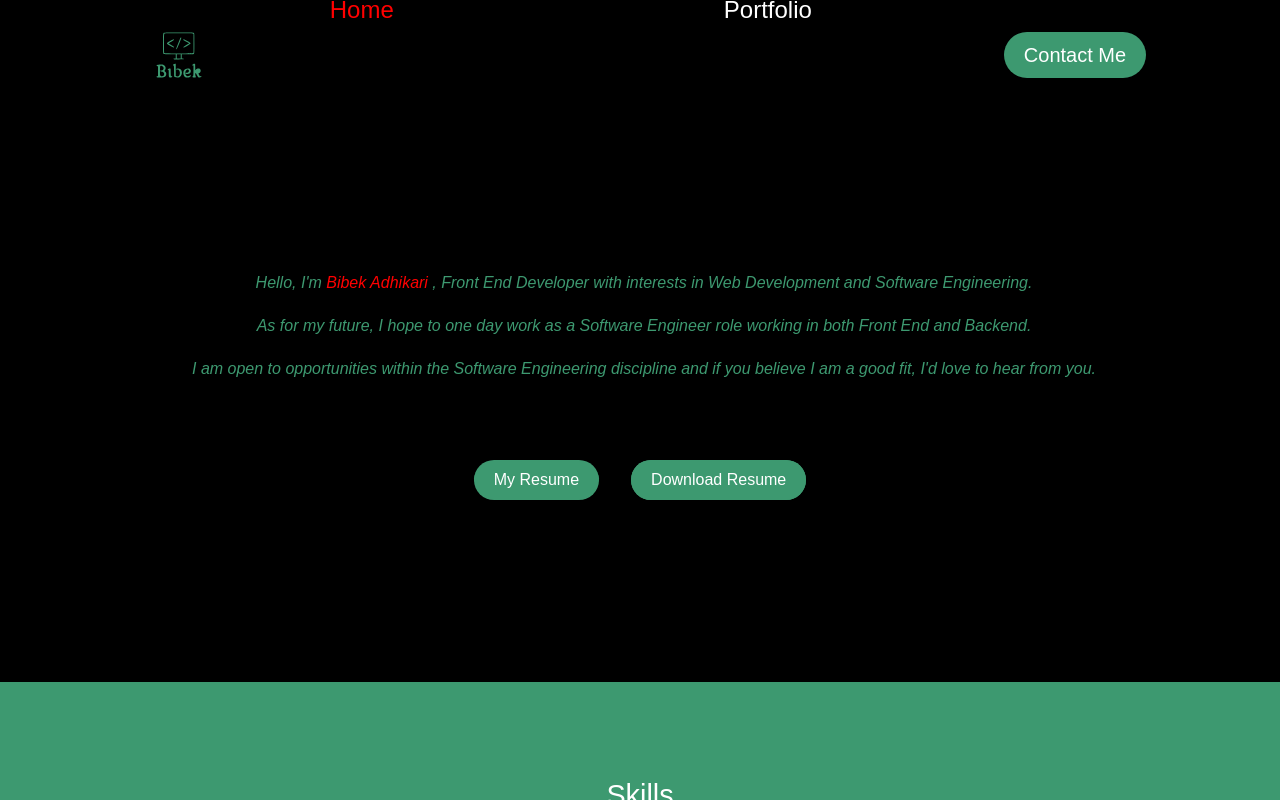
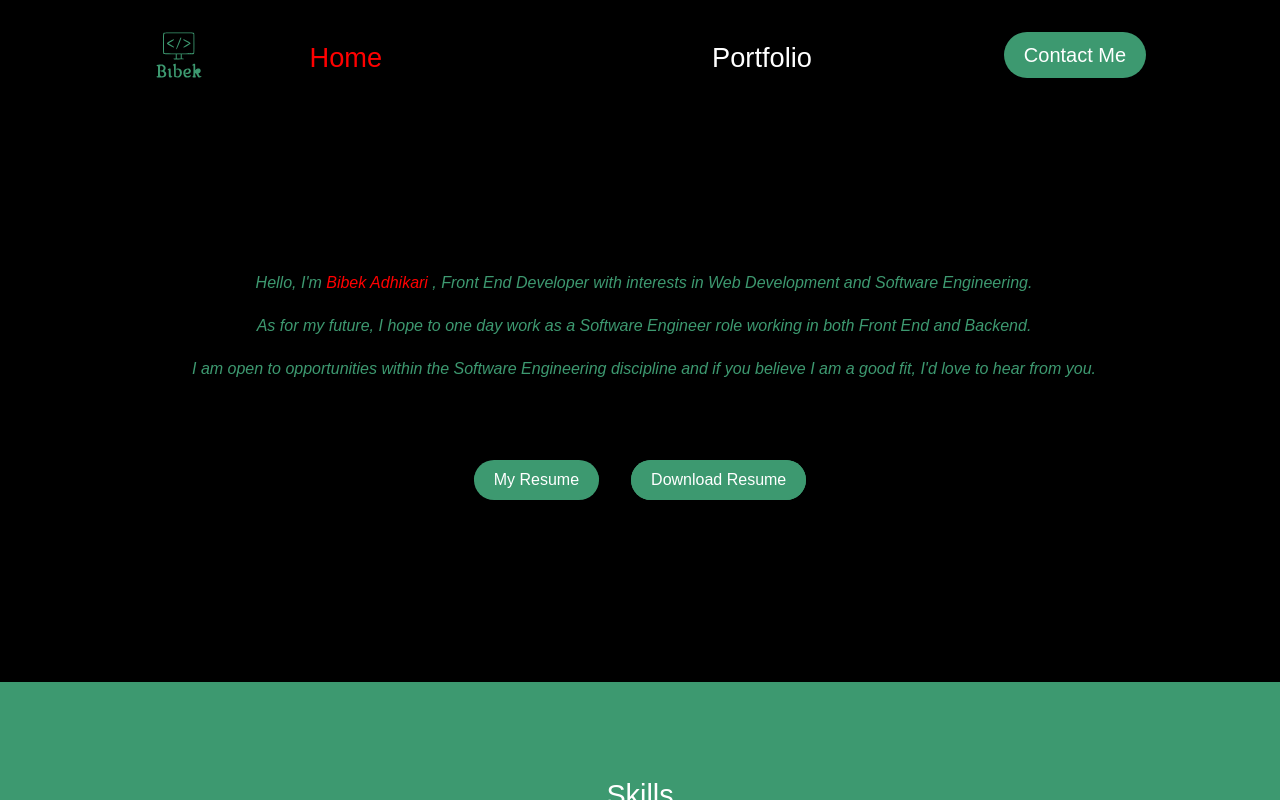
Before and after one commit to bibek2141/newPortfolio, a React (Create React App) app: page / in a window 1280 px wide. Built offline with nearby package versions, Linux system fonts and the light colour scheme.

Commit message:
Fixed Navbar Bug

```diff
--- a/src/components/Navbar.css
+++ b/src/components/Navbar.css
@@ -63,8 +63,8 @@ a:hover {
 }
 
 .nav-item {
-  height: 80px;
-  font-size: 1.5rem;
+  height: 32px;
+  font-size: 1.7rem;
 }
 
 .nav-links {
@@ -129,7 +129,7 @@ a:hover {
     top: 60px;
     left: -130%;
     opacity: 1;
-    transition: all 0.5s ease;
+    transition: all 0.0001s ease;
   }
 
   .nav-menu.active {
@@ -137,7 +137,7 @@ a:hover {
     left: 0px;
     height:100vh;
     opacity: 1;
-    transition: all 0.5s ease;
+    transition: all 0.0001s ease;
     z-index: 1;
     position:fixed;
     overflow: auto;
```
